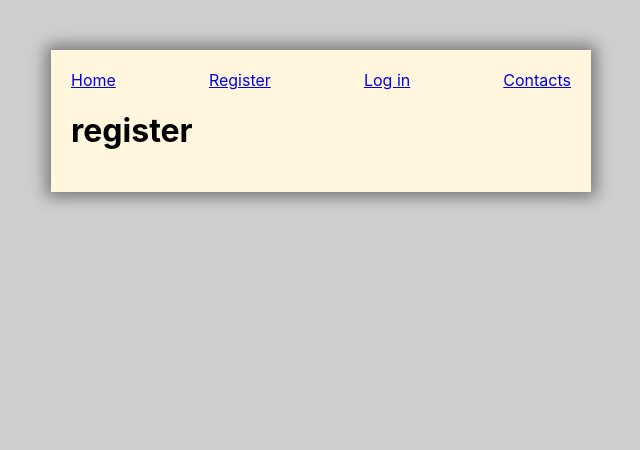
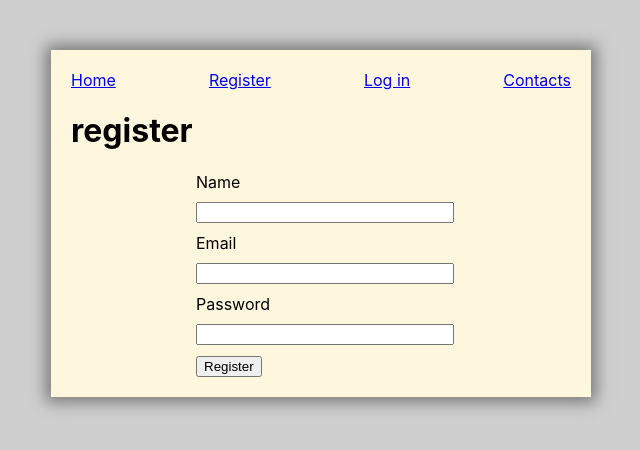
Before and after one commit to IvashkaVIP/goit-react-hw-08-phonebook, a React (Create React App) app: page /register in a window 1280 px wide. Shown: the top 450 px of the page, without its empty margins (319-959 px from the left). Built offline with nearby package versions, Linux system fonts and the light colour scheme; no server answers.

Commit message:
add form

```diff
--- a/src/components/App.jsx
+++ b/src/components/App.jsx
@@ -4,8 +4,8 @@ import { useDispatch} from 'react-redux';
 import { fetchContacts } from 'redux/contacts/contactsOperations';
 import { Navigation } from './Navigation/navigation';
 import { Home } from 'pages/home';
-import { Register } from 'pages/register';
-import { Login } from 'pages/login';
+import { Register } from 'pages/register/register';
+import { Login } from 'pages/login/login';
 import { Contacts } from 'pages/contacts';
 import css from './App.module.css';
 
@@ -26,7 +26,7 @@ export const App = () => {
         <Route path="/login" element={<Login />} />
         <Route path="/contacts" element={<Contacts />} />
 
-        <Route path="*" element={<home />} />
+        <Route path="*" element={<Home />} />
       </Routes>
     </div>
   );
--- a/src/pages/login.jsx
+++ /dev/null
@@ -1,3 +0,0 @@
-export const Login = () => {
-  return <h1>login</h1>;
-};
--- /dev/null
+++ b/src/pages/login/login.jsx
@@ -0,0 +1,27 @@
+import css from './login.module.css'
+
+export const Login = () => {
+
+  const handleSubmit = evt => {
+    evt.preventDefault();
+    const form = evt.currentTarget;
+    const mail = form.elements.mail.value;
+    const password = form.elements.password.value;
+    console.log(mail, password);
+    form.reset();
+  };
+
+    return (
+      <>
+        <h1>Log In</h1>
+        <form className={css.form} onSubmit={handleSubmit}>
+          <label>Email</label>
+          <input type="mail" name="mail" />
+          <label>Password</label>
+          <input type="password" name="password" />
+
+          <button type="submit">Log In</button>
+        </form>
+      </>
+    );
+};
--- /dev/null
+++ b/src/pages/login/login.module.css
@@ -0,0 +1,11 @@
+.form {
+    display: block;
+    width: 50%;
+    margin: auto;
+}
+
+.form>label, .form>input {
+    display: block;
+    width: 100%;
+    margin-bottom: 10px;
+}
--- a/src/pages/register.jsx
+++ /dev/null
@@ -1,5 +0,0 @@
-export const Register = () => {
-    return (
-        <h1>register</h1>
-    )
-}
--- /dev/null
+++ b/src/pages/register/register.jsx
@@ -0,0 +1,31 @@
+import css from './register.module.css'
+
+export const Register = () => {
+
+    const handleSubmit = evt => {
+    evt.preventDefault();
+    const form = evt.currentTarget;
+    const name = form.elements.name.value;
+    const mail = form.elements.mail.value;
+    const password = form.elements.password.value;
+    console.log(name,mail, password);
+    form.reset();
+  };
+
+    return (
+      <>
+        <h1>register</h1>
+        <form className={css.form} onSubmit={handleSubmit}>
+          <label>Name</label>
+          <input type="text" name="name" />
+
+          <label>Email</label>
+          <input type="mail" name="mail" />
+          <label>Password</label>
+          <input type="password" name="password" />
+
+          <button type="submit">Register</button>
+        </form>
+      </>
+    );
+}
--- /dev/null
+++ b/src/pages/register/register.module.css
@@ -0,0 +1,11 @@
+.form {
+    display: block;
+    width: 50%;
+    margin: auto;
+}
+
+.form>label, .form>input {
+    display: block;
+    width: 100%;
+    margin-bottom: 10px;
+}
```
